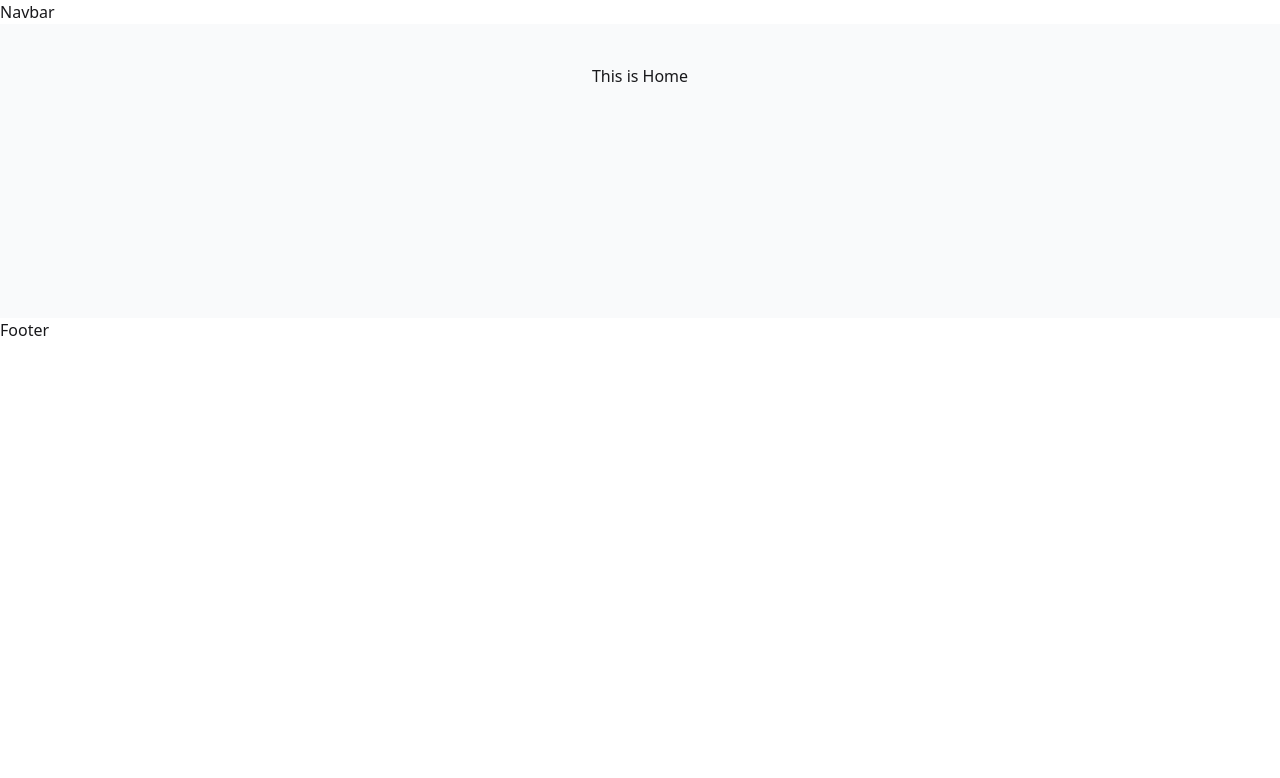
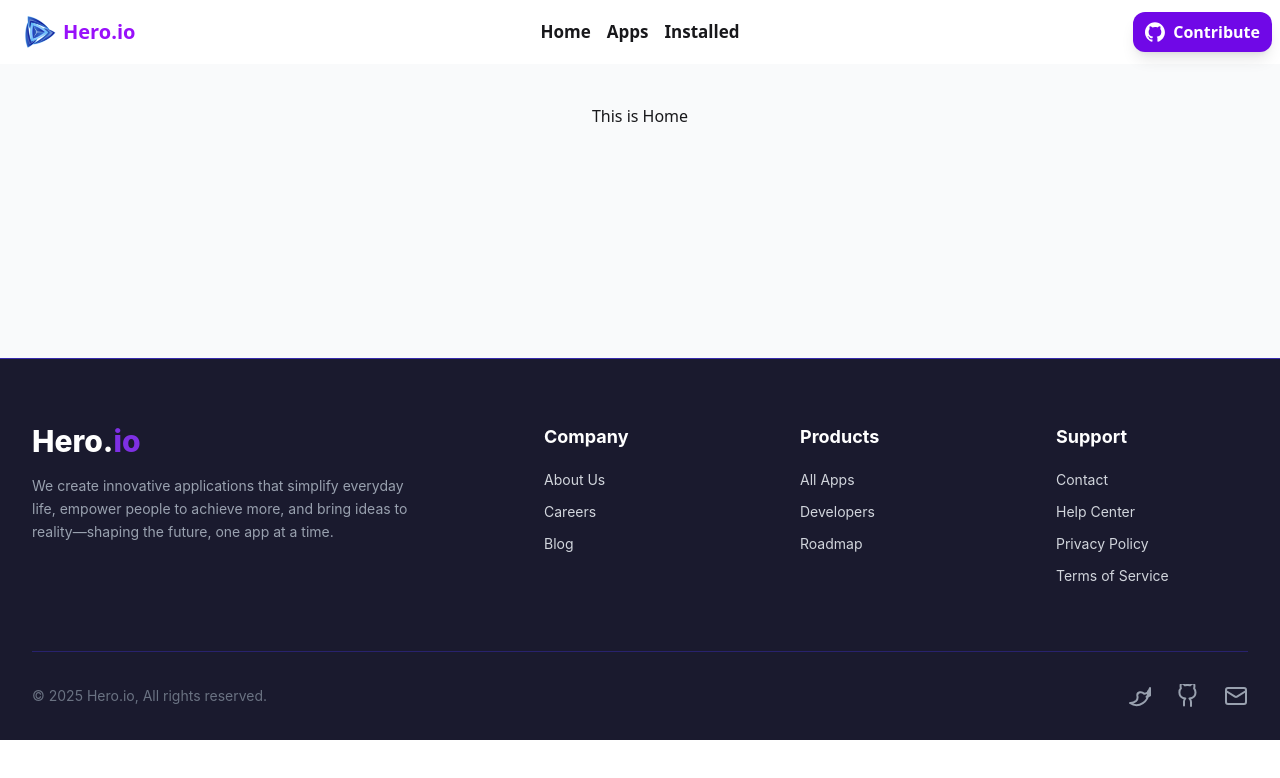
Before and after one commit to ShaheD922/my-hero-app-projects, a React (Vite) app: page / in a window 1280 px wide. Shown: the top 778 px of the page. Built offline with nearby package versions, Linux system fonts and the light colour scheme.

Commit message:
added an footer and navbar

```diff
--- a/package.json
+++ b/package.json
@@ -11,8 +11,10 @@
   },
   "dependencies": {
     "@tailwindcss/vite": "^4.1.14",
+    "lucide-react": "^0.545.0",
     "react": "^19.1.1",
     "react-dom": "^19.1.1",
+    "react-icons": "^5.5.0",
     "react-router": "^7.9.4",
     "tailwindcss": "^4.1.14"
   },
--- a/src/Components/Footer/Footer.jsx
+++ b/src/Components/Footer/Footer.jsx
@@ -1,11 +1,131 @@
-import React from 'react';
+import React from "react";
+
+const TwitterIcon = (props) => (
+  <svg
+    {...props}
+    xmlns="http://www.w3.org/2000/svg"
+    width="24"
+    height="24"
+    viewBox="0 0 24 24"
+    fill="none"
+    stroke="currentColor"
+    strokeWidth="2"
+    strokeLinecap="round"
+    strokeLinejoin="round"
+  >
+    <path d="M22 4s-.7 2.1-2 3.4c1.6 10-9.4 17.3-18 11.6 2.2.1 4.4-.6 6-2 1.3-1.2 1.8-3.3 1.4-5.1-.3-1.6.8-3.2 2.4-3.6 1.6-.4 3.2.3 4.4 1.5 1.4-.2 2.7-.8 3.8-1.6.5 1.7-.1 3.5-1.5 4.7 1.3-.2 2.5-.8 3.5-1.4z" />
+  </svg>
+);
+
+const GithubIcon = (props) => (
+  <svg
+    {...props}
+    xmlns="http://www.w3.org/2000/svg"
+    width="24"
+    height="24"
+    viewBox="0 0 24 24"
+    fill="none"
+    stroke="currentColor"
+    strokeWidth="2"
+    strokeLinecap="round"
+    strokeLinejoin="round"
+  >
+    <path d="M15 22v-4a4.8 4.8 0 0 0-1.5-3.5c2.9-.3 6-1.4 6-6 0-1.7-.6-3.2-1.4-4.2.2-.6.7-2.1-.1-5-1.8 0-3.2 1-4 2.1-.8-.3-1.6-.5-2.5-.5-.9 0-1.7.2-2.5.5-.8-1.1-2.2-2.1-4-2.1-.8 2.9-.3 4.4-.1 5-1 .9-1.5 2.4-1.5 4.2 0 4.6 3 5.7 5.9 6-1 .8-1.3 1.9-1.3 3.1v4" />
+  </svg>
+);
+
+const MailIcon = (props) => (
+  <svg
+    {...props}
+    xmlns="http://www.w3.org/2000/svg"
+    width="24"
+    height="24"
+    viewBox="0 0 24 24"
+    fill="none"
+    stroke="currentColor"
+    strokeWidth="2"
+    strokeLinecap="round"
+    strokeLinejoin="round"
+  >
+    <rect width="20" height="16" x="2" y="4" rx="2" />
+    <path d="m22 7-8.97 5.7a1.94 1.94 0 0 1-2.06 0L2 7" />
+  </svg>
+);
 
 const Footer = () => {
-    return (
-        <div>
-            <h2>Footer</h2>
+
+  const sections = [
+    {
+      title: "Company",
+      links: ["About Us", "Careers",  "Blog"],
+    },
+    {
+      title: "Products",
+      links: ["All Apps",  "Developers", "Roadmap"],
+    },
+    {
+      title: "Support",
+      links: ["Contact", "Help Center", "Privacy Policy", "Terms of Service"],
+    },
+  ];
+
+  const socialIcons = [TwitterIcon, GithubIcon, MailIcon];
+
+  return (
+    <footer className="bg-[#1A1A2E] text-white pt-16 pb-8 border-t border-indigo-800 font-[Inter]">
+      <div className="max-w-7xl mx-auto px-6 lg:px-8">
+        <div className="grid grid-cols-1 md:grid-cols-5 gap-12 lg:gap-16">
+
+          <div className="md:col-span-2 space-y-4">
+            <h2 className="text-3xl font-extrabold flex items-center">
+              <span className="text-white">Hero.</span>
+              <span className="text-[#7E30E3]">io</span>
+            </h2>
+            <p className="text-gray-400 max-w-sm text-sm leading-relaxed">
+              We create innovative applications that simplify everyday life, empower people to achieve more, and bring ideas to reality—shaping the future, one app at a time.
+            </p>
+          </div>
+
+          {sections.map((section) => (
+            <div key={section.title}>
+              <h3 className="text-lg font-bold text-white mb-4">{section.title}</h3>
+              <ul className="space-y-2">
+                {section.links.map((link) => (
+                  <li key={link}>
+                    <a
+                      href="#"
+                      className="text-gray-300 hover:text-white text-sm transition-colors duration-200"
+                    >
+                      {link}
+                    </a>
+                  </li>
+                ))}
+              </ul>
+            </div>
+          ))}
         </div>
-    );
+
+        <div className="mt-16 mb-8 border-t border-indigo-800/50"></div>
+
+
+        <div className="flex flex-col md:flex-row justify-between items-center text-sm text-gray-500">
+          <p className="mb-4 md:mb-0">&copy; 2025 Hero.io, All rights reserved.</p>
+          <div className="flex space-x-6">
+            {socialIcons.map((Icon, i) => (
+              <a
+                key={i}
+                href="#"
+                className="text-gray-400 hover:text-[#7E30E3] transition-colors duration-200"
+              >
+                <Icon className="w-6 h-6" />
+              </a>
+            ))}
+          </div>
+        </div>
+      </div>
+    </footer>
+  );
 };
 
 export default Footer;
+//
--- a/src/Components/Navbar/Navbar.jsx
+++ b/src/Components/Navbar/Navbar.jsx
@@ -1,11 +1,78 @@
-import React from 'react';
+import { Link, NavLink } from "react-router";
+import logo from "../../assets/logo.png";
 
 const Navbar = () => {
-    return (
-        <div>
-            <h1>Navbar</h1>
+  const links = (
+    <>
+      <NavLink to={"/"}>Home</NavLink>
+      <NavLink to={"allApps"}>Apps</NavLink>
+      <NavLink to="installedApps">Installed</NavLink>
+    </>
+  );
+  return (
+    <div className="bg-base-100 shadow-sm">
+      <div className="navbar  container mx-auto">
+        <div className="navbar-start">
+          <div className="dropdown">
+            <div tabIndex={0} role="button" className="btn btn-ghost lg:hidden">
+              <svg
+                xmlns="http://www.w3.org/2000/svg"
+                className="h-5 w-5"
+                fill="none"
+                viewBox="0 0 24 24"
+                stroke="currentColor"
+              >
+                <path
+                  strokeLinecap="round"
+                  strokeLinejoin="round"
+                  strokeWidth="2"
+                  d="M4 6h16M4 12h8m-8 6h16"
+                />
+              </svg>
+            </div>
+            <ul
+              tabIndex={0}
+              className="menu menu-sm dropdown-content bg-base-100 rounded-box z-1 mt-3 w-52 p-2 shadow  "
+            >
+              {links}
+            </ul>
+          </div>
+          <Link className="btn btn-ghost text-xl hidden md:flex">
+            <img className="w-8 h-8 " src={logo} alt="" />
+            <span className="text-purple-600">Hero.io</span>
+          </Link>
         </div>
-    );
+        <div className="navbar-center hidden lg:flex">
+          <ul className="menu menu-horizontal gap-x-4 font-bold text-[17px] ">
+            {links}
+          </ul>
+        </div>
+        <div className="navbar-end">
+          <Link
+            to={"https://github.com/ShaheD922"}
+            className="bg-violet-700 hover:bg-violet-600 text-white font-bold py-2 px-3 rounded-xl flex items-center shadow-lg transition duration-200  justify-between"
+            target="blank"
+          >
+            <svg
+              width="20"
+              height="20"
+              viewBox="0 0 98 96"
+              xmlns="http://www.w3.org/2000/svg"
+              className="mr-2"
+            >
+              <path
+                fillRule="evenodd"
+                clipRule="evenodd"
+                d="M48.854 0C21.839 0 0 22 0 49.217c0 21.756 13.993 40.172 33.405 46.69 2.427.49 3.316-1.059 3.316-2.362 0-1.141-.08-5.052-.08-9.127-13.59 2.934-16.42-5.867-16.42-5.867-2.184-5.704-5.42-7.17-5.42-7.17-4.448-3.015.324-3.015.324-3.015 4.934.326 7.523 5.052 7.523 5.052 4.367 7.496 11.404 5.378 14.235 4.074.404-3.178 1.699-5.378 3.074-6.6-10.839-1.141-22.243-5.378-22.243-24.283 0-5.378 1.94-9.778 5.014-13.2-.485-1.222-2.184-6.275.486-13.038 0 0 4.125-1.304 13.426 5.052a46.97 46.97 0 0 1 12.214-1.63c4.125 0 8.33.571 12.213 1.63 9.302-6.356 13.427-5.052 13.427-5.052 2.67 6.763.97 11.816.485 13.038 3.155 3.422 5.015 7.822 5.015 13.2 0 18.905-11.404 23.06-22.324 24.283 1.78 1.548 3.316 4.481 3.316 9.126 0 6.6-.08 11.897-.08 13.526 0 1.304.89 2.853 3.316 2.364 19.412-6.52 33.405-24.935 33.405-46.691C97.707 22 75.788 0 48.854 0z"
+                fill="#fff"
+              />
+            </svg>
+            Contribute
+          </Link>
+        </div>
+      </div>
+    </div>
+  );
 };
 
 export default Navbar;
--- a/src/Pages/ErrorAppPage/ErrorAppPage.jsx
+++ b/src/Pages/ErrorAppPage/ErrorAppPage.jsx
@@ -1,11 +1,29 @@
-import React from 'react';
+import { Link, useNavigate } from "react-router";
+import errorApp from "../../assets/App-Error.png";
 
 const ErrorAppPage = () => {
-    return (
-        <div>
+  const navigate = useNavigate();
 
-        </div>
-    );
+  return (
+    <>
+      <div className="flex items-center justify-center">
+        <img src={errorApp} alt="" />
+      </div>
+      <div>
+        <p className="text-5xl font-bold py-5">OPPS!! APP NOT FOUND</p>
+        <p className="text-xl text-gray-600 pb-5">
+          The App you are requesting is not found on our system. please try
+          another apps
+        </p>
+        <Link
+          onClick={() => navigate(-1)}
+          className="bg-violet-700 hover:bg-violet-600 text-white font-bold py- px-4 rounded shadow-lg transition duration-200  justify-between"
+        >
+          Go Back!
+        </Link>
+      </div>
+    </>
+  );
 };
 
 export default ErrorAppPage;
--- a/src/Pages/ErrorPage/ErrorPage.jsx
+++ b/src/Pages/ErrorPage/ErrorPage.jsx
@@ -1,11 +1,26 @@
-import React from 'react';
+import { Link, Navigate } from "react-router";
+import notFount from "../../assets/error-404.png";
 
 const ErrorPage = () => {
-    return (
-        <div>
-
-        </div>
-    );
+  return (
+    <>
+      <div className="flex items-center justify-center">
+        <img src={notFount} alt="" />
+      </div>
+      <div>
+        <p className="text-5xl font-bold py-5">Sorry,this page is not found!</p>
+        <p className="text-xl text-gray-600 pb-5">
+          The page you are looking for is not available.
+        </p>
+        <Link
+          onClick={() => Navigate(-1)}
+          className="bg-violet-700 hover:bg-violet-600 text-white font-bold py-2.5 px-4 rounded shadow-lg transition duration-200  justify-between"
+        >
+          Go Back!
+        </Link>
+      </div>
+    </>
+  );
 };
 
 export default ErrorPage;
```
Also changed, not shown: src/Routes/Routes.jsx (+11 -0 lines), 1 other file (tests, documents, lock files or other folders).
